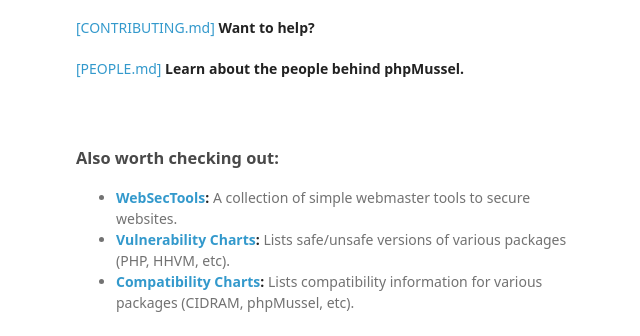
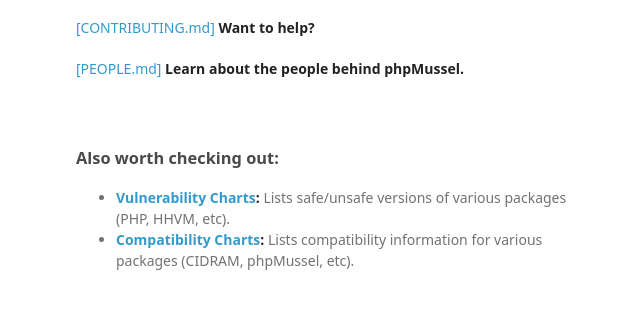
Before and after one commit to phpMussel/phpmussel.github.io, a plain HTML site: page index.html in a window 1280 px wide. Shown: the part 1092-1428 px from the top of the page, without its empty margins (494-1134 px from the left). Drawn offline with Linux system fonts and the light colour scheme.

Commit message:
chore: remove link to websectools.com

```diff
--- a/index.html
+++ b/index.html
@@ -85,7 +85,6 @@
 <a id="alsoworth" class="anchor" href="#alsoworth" aria-hidden="true"><span class="octicon octicon-link"></span></a>Also worth checking out:</h3>
 
 <ul>
-  <li><strong><a href="https://websectools.com/">WebSecTools</a>:</strong> A collection of simple webmaster tools to secure websites.</li>
   <li><strong><a href="https://maikuolan.github.io/Vulnerability-Charts/">Vulnerability Charts</a>:</strong> Lists safe/unsafe versions of various packages (PHP, HHVM, etc).</li>
   <li><strong><a href="https://maikuolan.github.io/Compatibility-Charts/">Compatibility Charts</a>:</strong> Lists compatibility information for various packages (CIDRAM, phpMussel, etc).</li>
 </ul>
```
